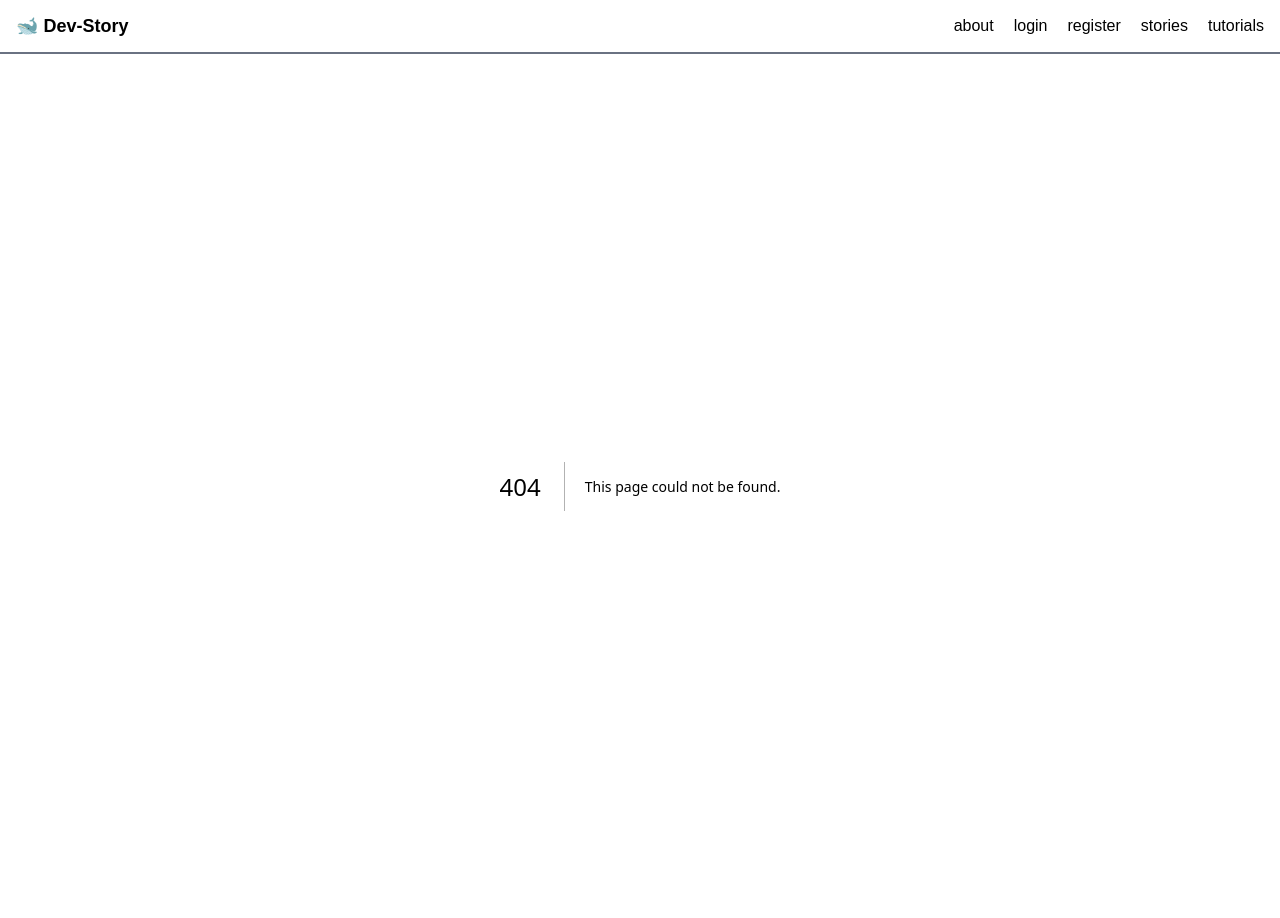
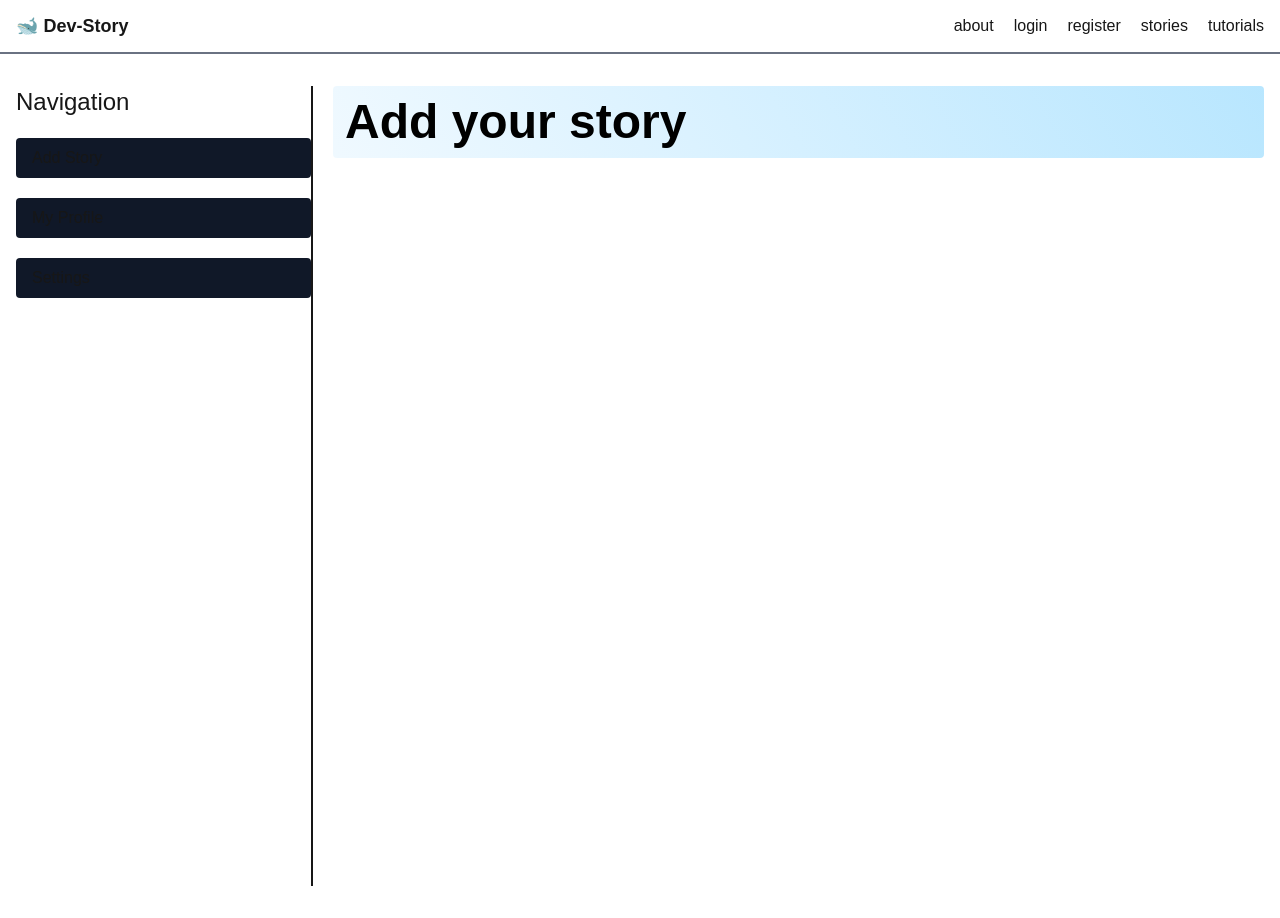
Before and after one commit to nafisadman/hello-next, a Next.js app: page /dashboard/add-story in a window 1280 px wide. Before the commit this address had no page. Built offline with nearby package versions, Linux system fonts and the light colour scheme.

Commit message:
Create Multiple Layout in Next js

```diff
--- /dev/null
+++ b/src/app/dashboard/add-story/page.jsx
@@ -0,0 +1,12 @@
+import Title from "@/components/Title";
+import React from "react";
+
+const AddStory = () => {
+  return (
+    <div>
+      <Title>Add your story</Title>
+    </div>
+  );
+};
+
+export default AddStory;
--- /dev/null
+++ b/src/app/dashboard/layout.jsx
@@ -0,0 +1,21 @@
+import Link from "next/link";
+import React from "react";
+
+const DashboardLayout = ({ children }) => {
+  return (
+    <div className="grid grid-cols-12 gap-5 min-h-screen">
+      <div className="col-span-3 border-r-2">
+        <h2 className="text-2xl">Navigation</h2>
+        <div className="flex flex-col gap-5 mt-5">
+            <Link className="py-2 px-4 bg-gray-900 w-full rounded" href={"/add-story"}>Add Story</Link>
+            <Link className="py-2 px-4 bg-gray-900 w-full rounded" href={"/my-profile"}>My Profile</Link>
+            <Link className="py-2 px-4 bg-gray-900 w-full rounded" href={"/settings"}>Settings</Link>
+        </div>
+      </div>
+      <div className="col-span-9">{children}</div>
+      {/* This is Dashboard Layout */}
+    </div>
+  );
+};
+
+export default DashboardLayout;
--- a/src/app/stories/page.jsx
+++ b/src/app/stories/page.jsx
@@ -73,7 +73,7 @@
 
   return (
     <div>
-      <Title>Welcome to Stories</Title>
+      <Title>Explore stories of developers</Title>
       <div>
         {devStories.map((story) => (
           <StoryCard key={story.id} story={story}></StoryCard>
```
Also changed, not shown: src/app/(auth)/login/page.jsx (renamed from src/app/login/page.jsx), src/app/(auth)/register/page.jsx (renamed from src/app/register/page.jsx).
